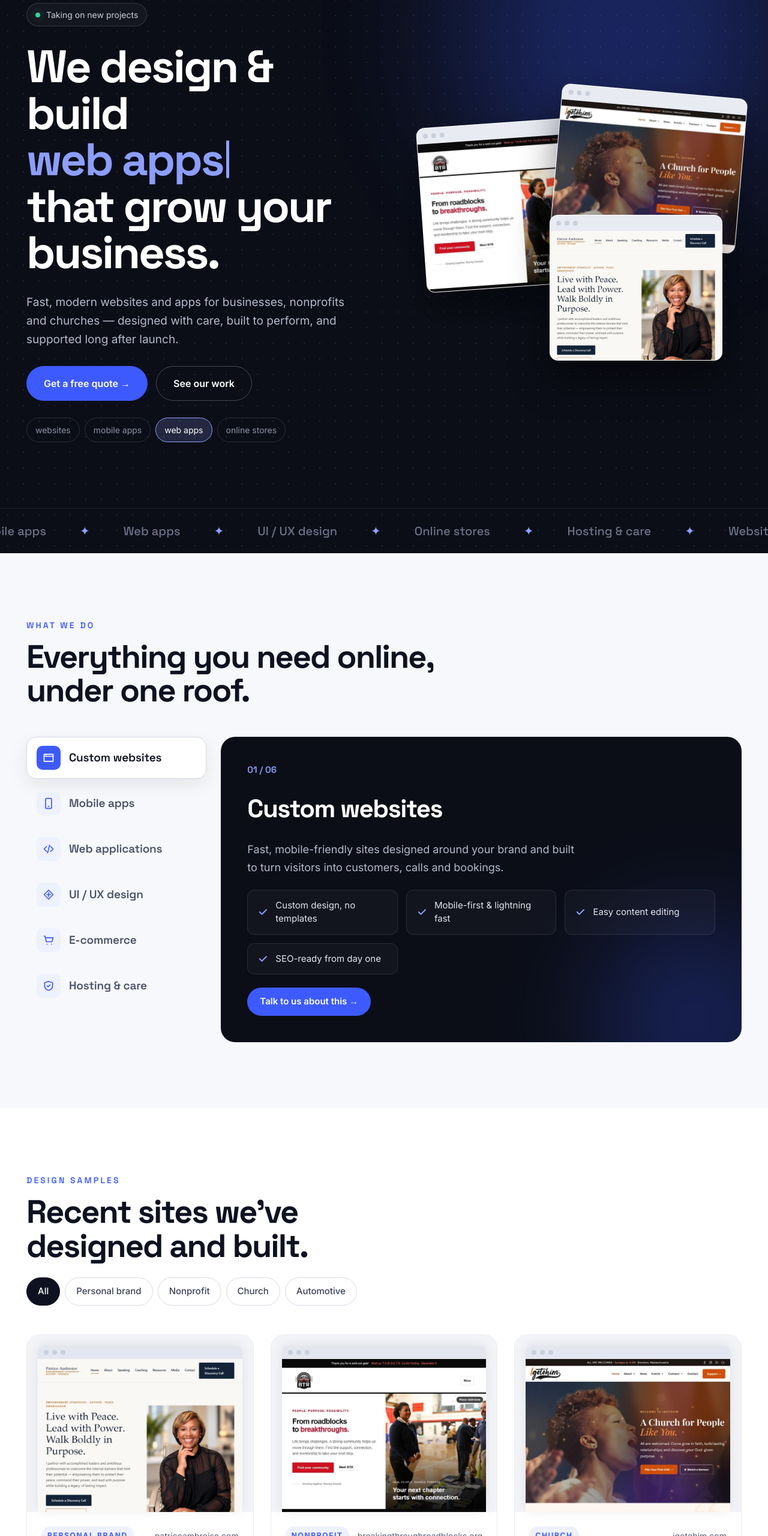
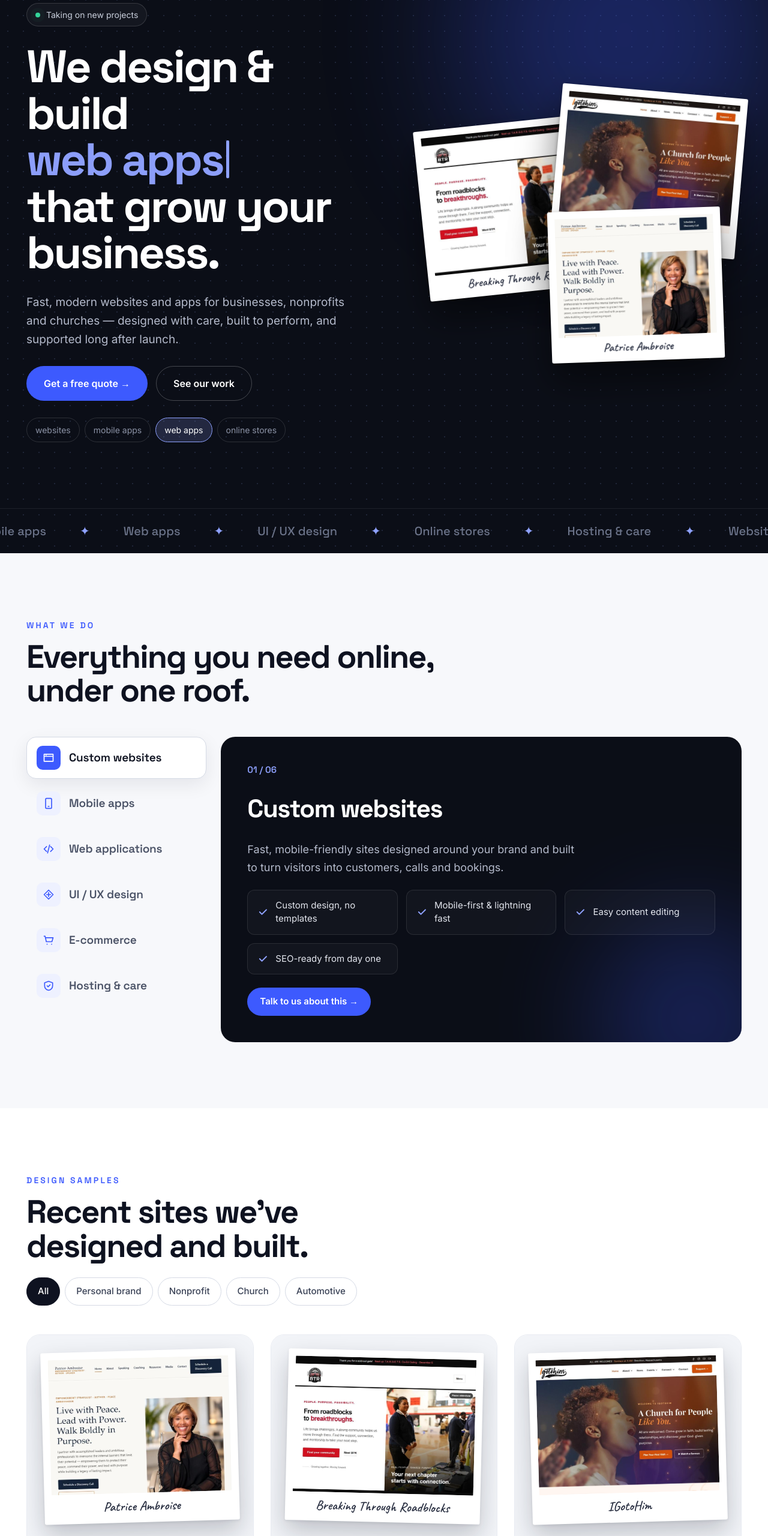
Before and after one commit to soundzlive-cmyk/dbmedia, a plain HTML site: page index.html in a window 1280 px wide. Shown: the part 160-2720 px from the top of the page at 60% size. Drawn offline with Linux system fonts and the light colour scheme.

Commit message:
Show website snapshots as Polaroid prints
White Polaroid frames with handwritten captions, slight tilt that
straightens on hover; applied to hero collage and project cards.

Co-Authored-By: Claude Opus 5.5 <noreply@anthropic.com>
Claude-Session: https://claude.ai/code/session_011HbiFvunmnJwf17a9pCixt

```diff
--- a/css/styles.css
+++ b/css/styles.css
@@ -109,11 +109,11 @@ p { margin: 0; }
 .browser { border-radius: 14px; overflow: hidden; background: #fff; border: 1px solid rgba(255, 255, 255, .1); box-shadow: 0 30px 60px rgba(0, 0, 0, .45); }
 .browser-bar { height: 26px; background: #E8EBF2; display: flex; align-items: center; gap: 6px; padding: 0 10px; }
 .browser-bar span { width: 8px; height: 8px; border-radius: 50%; background: #C9CFDC; }
-.hero-art .browser { position: absolute; }
+.hero-art .polaroid { position: absolute; margin: 0; }
 .hero-art .b1 { left: 0; top: 70px; width: 62%; animation: floatA 7s ease-in-out infinite; }
 .hero-art .b2 { right: 0; top: 0; width: 58%; animation: floatB 8s ease-in-out infinite; }
-.hero-art .b3 { right: 6%; bottom: 0; width: 54%; box-shadow: 0 30px 60px rgba(0, 0, 0, .5); }
-@keyframes floatA { 0%, 100% { transform: translateY(0) rotate(-4deg); } 50% { transform: translateY(-14px) rotate(-4deg); } }
+.hero-art .b3 { right: 6%; bottom: 0; width: 54%; transform: rotate(-2deg); }
+@keyframes floatA { 0%, 100% { transform: translateY(0) rotate(-6deg); } 50% { transform: translateY(-14px) rotate(-6deg); } }
 @keyframes floatB { 0%, 100% { transform: translateY(0) rotate(5deg); } 50% { transform: translateY(12px) rotate(5deg); } }
 @media (max-width: 560px) { .hero-art { height: 340px; } }
 
@@ -167,10 +167,8 @@ p { margin: 0; }
 .project { border: 1px solid var(--line); border-radius: var(--radius); overflow: hidden; background: #fff; display: flex; flex-direction: column; transition: transform .3s var(--ease), box-shadow .3s; animation: wordIn .4s var(--ease); }
 .project:hover { transform: translateY(-8px); box-shadow: 0 28px 50px rgba(14, 18, 32, .16); }
 .project[hidden] { display: none; }
-.shot { all: unset; cursor: zoom-in; display: block; background: #F2F4F8; padding: 18px 18px 0; }
+.shot { all: unset; cursor: zoom-in; display: block; background: #F2F4F8; padding: 26px 26px 30px; }
 .shot:focus-visible { outline: 3px solid var(--accent-light); outline-offset: -3px; }
-.shot .frame { border-radius: 10px 10px 0 0; overflow: hidden; box-shadow: 0 -2px 20px rgba(14, 18, 32, .08); }
-.shot .browser-bar { height: 22px; background: #E3E6EE; }
 .shot .crop { aspect-ratio: 4 / 3; overflow: hidden; }
 .shot img { width: 100%; height: 100%; object-fit: cover; object-position: top; transition: transform .6s var(--ease); }
 .project:hover .shot img { transform: scale(1.05); }
@@ -281,3 +279,15 @@ p { margin: 0; }
   *, *::before, *::after { animation: none !important; transition: none !important; }
   html { scroll-behavior: auto; }
 }
+
+/* Polaroid snapshots */
+.polaroid { margin: 0; background: #fff; padding: 12px 12px 0; border-radius: 3px; box-shadow: 0 2px 4px rgba(14, 18, 32, .08), 0 18px 40px rgba(14, 18, 32, .22); }
+.polaroid img { width: 100%; height: auto; border-radius: 1px; }
+.polaroid figcaption { font-family: "Caveat", "Segoe Print", cursive; font-size: 22px; font-weight: 600; color: #2A3042; text-align: center; padding: 10px 4px 14px; line-height: 1.1; white-space: nowrap; overflow: hidden; text-overflow: ellipsis; }
+.hero-art .polaroid { box-shadow: 0 2px 6px rgba(0, 0, 0, .3), 0 30px 60px rgba(0, 0, 0, .5); }
+.hero-art .polaroid figcaption { font-size: 20px; padding: 8px 4px 12px; }
+.shot .polaroid { transform: rotate(-1.6deg); transition: transform .4s var(--ease), box-shadow .4s; }
+.project:nth-child(even) .shot .polaroid { transform: rotate(1.4deg); }
+.project:hover .shot .polaroid { transform: rotate(0deg) translateY(-4px); box-shadow: 0 4px 8px rgba(14, 18, 32, .1), 0 26px 50px rgba(14, 18, 32, .26); }
+.shot .crop { aspect-ratio: 4 / 3; overflow: hidden; }
+@media (max-width: 560px) { .hero-art .polaroid { padding: 7px 7px 0; } .hero-art .polaroid figcaption { font-size: 14px; padding: 5px 2px 8px; } }
--- a/index.html
+++ b/index.html
@@ -11,7 +11,7 @@
 <link rel="icon" href="images/favicon.svg" type="image/svg+xml">
 <link rel="preconnect" href="https://fonts.googleapis.com">
 <link rel="preconnect" href="https://fonts.gstatic.com" crossorigin>
-<link rel="stylesheet" href="https://fonts.googleapis.com/css2?family=Space+Grotesk:wght@400;500;600;700&family=Inter:wght@400;500;600;700&display=swap">
+<link rel="stylesheet" href="https://fonts.googleapis.com/css2?family=Space+Grotesk:wght@400;500;600;700&family=Inter:wght@400;500;600;700&family=Caveat:wght@600&display=swap">
 <link rel="stylesheet" href="css/styles.css">
 <script src="js/main.js" defer></script>
 </head>
@@ -47,9 +47,9 @@
 <button class="chip" type="button" data-word="online stores" aria-pressed="false">online stores</button></div>
     </div>
     <div class="hero-art">
-      <div class="browser b1"><div class="browser-bar"><span></span><span></span><span></span></div><img src="images/breakingthroughroadblocks.jpg" alt="Breaking Through Roadblocks homepage" width="788" height="591"></div>
-      <div class="browser b2"><div class="browser-bar"><span></span><span></span><span></span></div><img src="images/igotohim.jpg" alt="IGotoHim homepage" width="788" height="591"></div>
-      <div class="browser b3"><div class="browser-bar"><span></span><span></span><span></span></div><img src="images/patriceambroise.jpg" alt="Patrice Ambroise homepage" width="788" height="591"></div>
+      <figure class="polaroid b1"><img src="images/breakingthroughroadblocks.jpg" alt="Breaking Through Roadblocks homepage" width="788" height="591"><figcaption>Breaking Through Roadblocks</figcaption></figure>
+      <figure class="polaroid b2"><img src="images/igotohim.jpg" alt="IGotoHim homepage" width="788" height="591"><figcaption>IGotoHim</figcaption></figure>
+      <figure class="polaroid b3"><img src="images/patriceambroise.jpg" alt="Patrice Ambroise homepage" width="788" height="591"><figcaption>Patrice Ambroise</figcaption></figure>
     </div>
   </div>
   <div class="marquee-wrap" aria-hidden="true"><div class="marquee"><span>Websites</span><b>✦</b><span>Mobile apps</span><b>✦</b><span>Web apps</span><b>✦</b><span>UI / UX design</span><b>✦</b><span>Online stores</span><b>✦</b><span>Hosting &amp; care</span><b>✦</b><span>Websites</span><b>✦</b><span>Mobile apps</span><b>✦</b><span>Web apps</span><b>✦</b><span>UI / UX design</span><b>✦</b><span>Online stores</span><b>✦</b><span>Hosting &amp; care</span><b>✦</b></div></div>
@@ -110,7 +110,7 @@
     </div>
     <div class="work-grid"><article class="project" data-cat="Personal brand" data-name="Patrice Ambroise" data-domain="patriceambroise.com" data-url="https://patriceambroise.com" data-img="images/patriceambroise.jpg">
         <button class="shot" type="button" data-preview aria-label="Preview Patrice Ambroise">
-          <div class="frame"><div class="browser-bar"><span></span><span></span><span></span></div><div class="crop"><img src="images/patriceambroise.jpg" alt="Patrice Ambroise homepage" loading="lazy" width="788" height="591"></div></div>
+          <figure class="polaroid"><div class="crop"><img src="images/patriceambroise.jpg" alt="Patrice Ambroise homepage" loading="lazy" width="788" height="591"></div><figcaption>Patrice Ambroise</figcaption></figure>
         </button>
         <div class="project-body">
           <div class="project-meta"><span class="tag">Personal brand</span><span class="domain">patriceambroise.com</span></div>
@@ -120,7 +120,7 @@
         </div>
       </article><article class="project" data-cat="Nonprofit" data-name="Breaking Through Roadblocks" data-domain="breakingthroughroadblocks.org" data-url="https://breakingthroughroadblocks.org" data-img="images/breakingthroughroadblocks.jpg">
         <button class="shot" type="button" data-preview aria-label="Preview Breaking Through Roadblocks">
-          <div class="frame"><div class="browser-bar"><span></span><span></span><span></span></div><div class="crop"><img src="images/breakingthroughroadblocks.jpg" alt="Breaking Through Roadblocks homepage" loading="lazy" width="788" height="591"></div></div>
+          <figure class="polaroid"><div class="crop"><img src="images/breakingthroughroadblocks.jpg" alt="Breaking Through Roadblocks homepage" loading="lazy" width="788" height="591"></div><figcaption>Breaking Through Roadblocks</figcaption></figure>
         </button>
         <div class="project-body">
           <div class="project-meta"><span class="tag">Nonprofit</span><span class="domain">breakingthroughroadblocks.org</span></div>
@@ -130,7 +130,7 @@
         </div>
       </article><article class="project" data-cat="Church" data-name="IGotoHim" data-domain="igotohim.com" data-url="https://igotohim.com" data-img="images/igotohim.jpg">
         <button class="shot" type="button" data-preview aria-label="Preview IGotoHim">
-          <div class="frame"><div class="browser-bar"><span></span><span></span><span></span></div><div class="crop"><img src="images/igotohim.jpg" alt="IGotoHim homepage" loading="lazy" width="788" height="591"></div></div>
+          <figure class="polaroid"><div class="crop"><img src="images/igotohim.jpg" alt="IGotoHim homepage" loading="lazy" width="788" height="591"></div><figcaption>IGotoHim</figcaption></figure>
         </button>
         <div class="project-body">
           <div class="project-meta"><span class="tag">Church</span><span class="domain">igotohim.com</span></div>
@@ -140,7 +140,7 @@
         </div>
       </article><article class="project" data-cat="Automotive" data-name="2Shady Tinting" data-domain="2shadytinting.com" data-url="https://www.2shadytinting.com" data-img="images/2shadytinting.jpg">
         <button class="shot" type="button" data-preview aria-label="Preview 2Shady Tinting">
-          <div class="frame"><div class="browser-bar"><span></span><span></span><span></span></div><div class="crop"><img src="images/2shadytinting.jpg" alt="2Shady Tinting homepage" loading="lazy" width="788" height="591"></div></div>
+          <figure class="polaroid"><div class="crop"><img src="images/2shadytinting.jpg" alt="2Shady Tinting homepage" loading="lazy" width="788" height="591"></div><figcaption>2Shady Tinting</figcaption></figure>
         </button>
         <div class="project-body">
           <div class="project-meta"><span class="tag">Automotive</span><span class="domain">2shadytinting.com</span></div>
```
Also changed, not shown: 404.html (+1 -1 lines), contact.html (+1 -1 lines), services.html (+1 -1 lines), work.html (+5 -5 lines).
